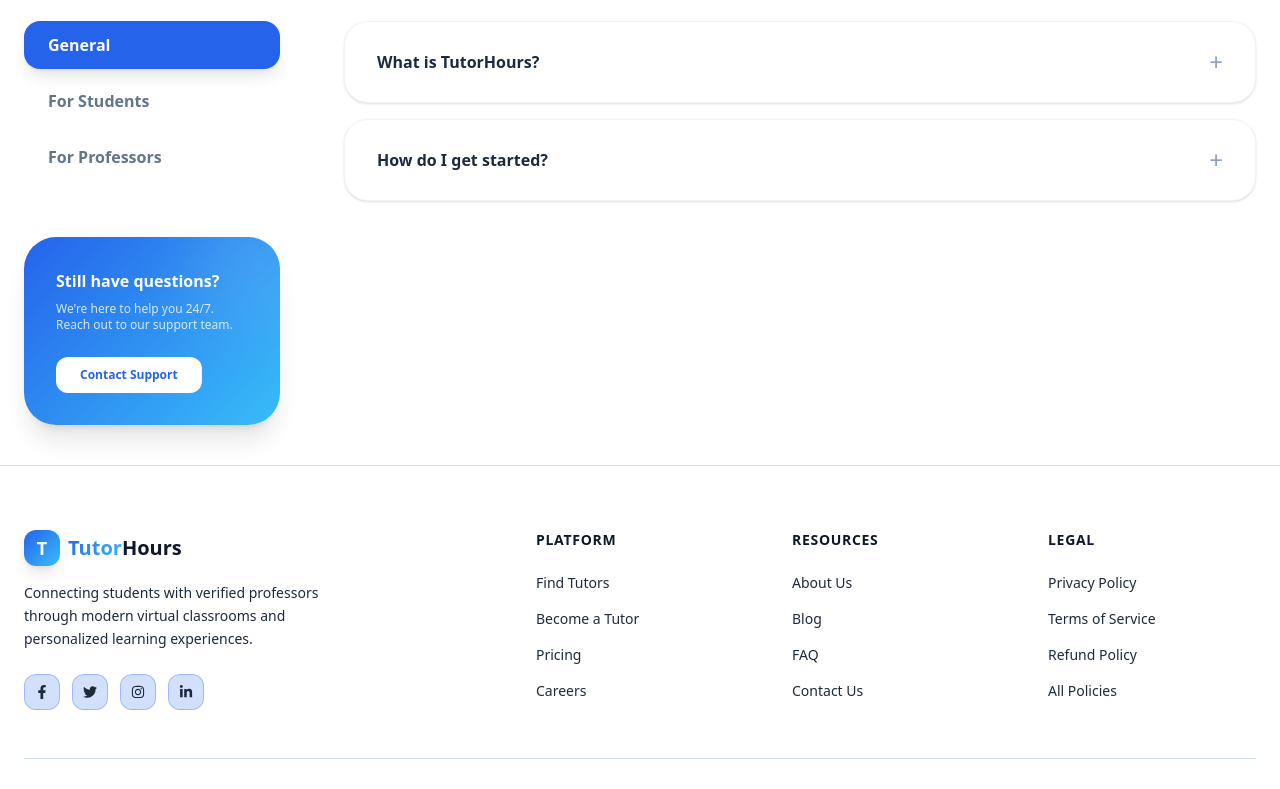
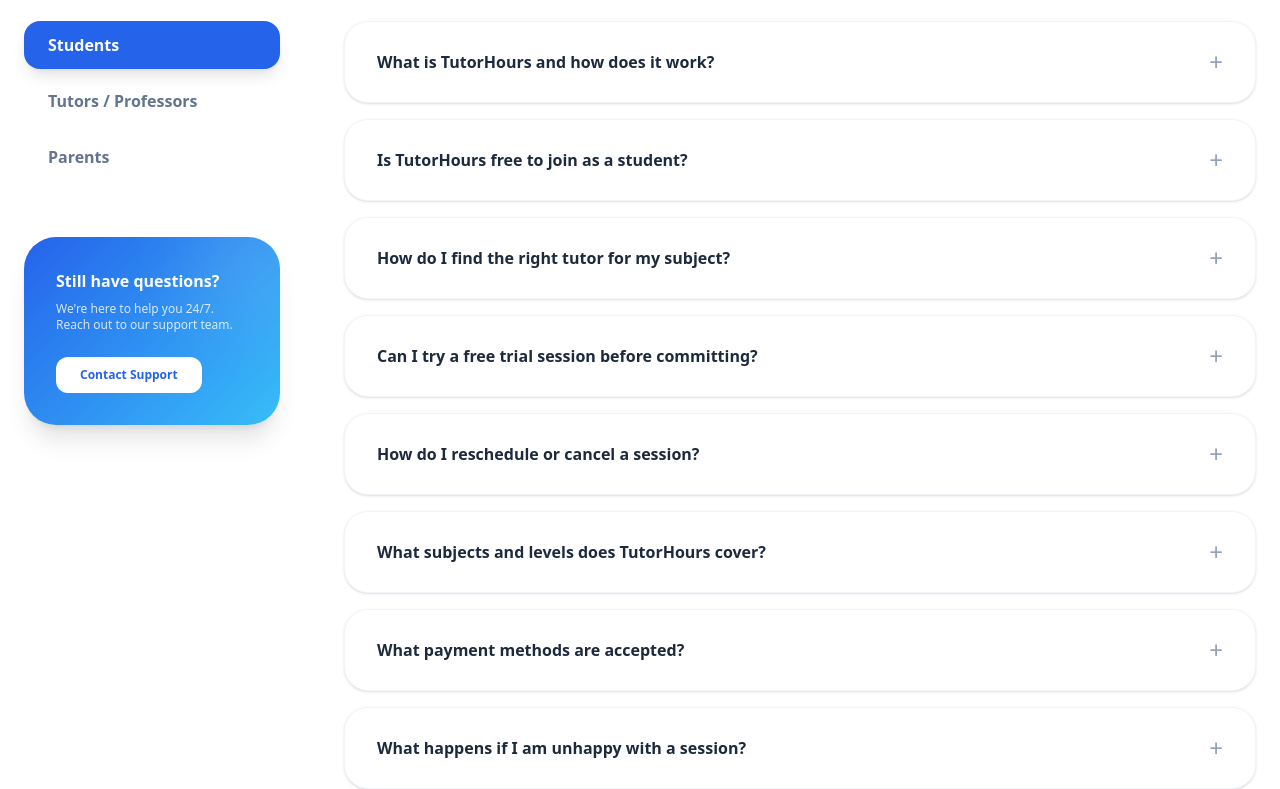
Before and after one commit to sivanika/tutor_frontend, a React (Vite) app: page /faq in a window 1280 px wide. Shown: the part 440-1229 px from the top of the page. Built offline with nearby package versions, Linux system fonts and the light colour scheme; no server answers.

Commit message:
correction updated

```diff
--- a/src/pages/FAQ.jsx
+++ b/src/pages/FAQ.jsx
@@ -3,45 +3,137 @@
 
 const FAQS = [
     {
-        category: "General",
+        category: "Students",
         questions: [
             {
-                q: "What is TutorHours?",
-                a: "TutorHours is a premium platform connecting students with verified professors for personalized academic guidance, exam prep, and research support."
+                q: "What is TutorHours and how does it work?",
+                a: "TutorHours is an online tutoring platform that connects students with qualified educators across all subjects and grade levels. Simply browse tutor profiles, choose one that matches your needs and budget, and book a session directly. Sessions happen via our integrated video platform — no downloads needed."
             },
             {
-                q: "How do I get started?",
-                a: "Simply sign up as a student, browse our list of verified tutors, and book a session that fits your schedule."
+                q: "Is TutorHours free to join as a student?",
+                a: "Yes — completely free. There are no subscription fees, registration charges, or hidden costs for students. You only pay when you book and complete a session with a tutor. The tutor's listed rate is exactly what you pay."
+            },
+            {
+                q: "How do I find the right tutor for my subject?",
+                a: "Use our search filters to narrow tutors by subject, grade level, language, hourly rate, and availability. Every tutor profile includes their qualifications, teaching experience, student reviews, and a sample intro video. You can also message a tutor before booking to gauge compatibility."
+            },
+            {
+                q: "Can I try a free trial session before committing?",
+                a: "Many tutors on TutorHours offer a free 15-minute introductory call so you can discuss your goals before booking a paid session. Look for the 'Free Intro' badge on tutor profiles. This helps you ensure the teaching style and subject depth are the right fit."
+            },
+            {
+                q: "How do I reschedule or cancel a session?",
+                a: "You can reschedule or cancel any upcoming session from your dashboard up to 24 hours before the scheduled time at no charge. Cancellations within 24 hours may incur a partial fee depending on the tutor's individual policy, which is displayed on their profile."
+            },
+            {
+                q: "What subjects and levels does TutorHours cover?",
+                a: "TutorHours covers a wide range including: School subjects (Class 1–12), Competitive exams (JEE, NEET, UPSC, CAT, IELTS), College-level courses (Engineering, Commerce, Arts), and Skill-based learning (Coding, Music, Art). New subjects are added regularly."
+            },
+            {
+                q: "What payment methods are accepted?",
+                a: "We accept UPI, Debit/Credit Cards, Net Banking, and major wallets. All payments are processed through a secure, encrypted gateway. You will receive a digital receipt after every transaction."
+            },
+            {
+                q: "What happens if I am unhappy with a session?",
+                a: "Your satisfaction matters. If a session doesn't meet expectations, report it within 48 hours via your dashboard. Our support team will review and, where valid, process a full or partial refund."
+            },
+            {
+                q: "Are my personal details and sessions private?",
+                a: "Yes. TutorHours follows strict data privacy practices. Your personal information is never shared with third parties. Session content is encrypted, and recordings are only accessible by you and your tutor."
+            },
+            {
+                q: "Can I learn in my own regional language?",
+                a: "Absolutely. TutorHours has tutors who teach in Hindi, Tamil, Telugu, Kannada, Bengali, Marathi, Punjabi, and many more regional languages. Use the language filter to find your match."
             }
         ]
     },
     {
-        category: "For Students",
+        category: "Tutors / Professors",
         questions: [
             {
-                q: "How are tutors verified?",
-                a: "Every professor on our platform undergoes a rigorous background check, including verification of their academic credentials and a trial teaching session."
+                q: "Who can become a tutor on TutorHours?",
+                a: "Any qualified educator can apply — school teachers, college professors, subject-matter experts, retired academics, and skilled professionals. You need to demonstrate subject expertise and communication skills."
             },
             {
-                q: "What if I'm not happy with a session?",
-                a: "We offer a satisfaction guarantee. If your session didn't meet expectations, contact our support team within 24 hours for a refund or credit."
+                q: "How does the tutor verification and onboarding process work?",
+                a: "Our team reviews your credentials, followed by a brief knowledge evaluation and a mock demo session. Approval typically takes 3–5 business days. Once approved, your profile goes live."
             },
             {
-                q: "Can I cancel a booking?",
-                a: "Yes, you can cancel up to 24 hours before the session for a full refund. Cancellations within 24 hours may incur a small fee depending on the tutor's policy."
+                q: "What documents do I need to submit for registration?",
+                a: "You will need to upload a government ID, highest academic qualification certificate, experience letters (if any), a profile photo, and bank account details for payouts."
+            },
+            {
+                q: "How much do tutors earn and what is the commission structure?",
+                a: "Tutors keep 82% of every session fee. TutorHours retains 18% for platform operations and student acquisition. You set your own hourly rate, giving you full control over your income."
+            },
+            {
+                q: "When and how are payouts processed?",
+                a: "Earnings are credited to your TutorHours wallet within 24 hours of session completion. You can withdraw to your bank account anytime, usually processed within 2-3 business days."
+            },
+            {
+                q: "Is there any subscription fee for tutors?",
+                a: "Basic registration is free. Tutors who opt for our Premium Subscription get priority placement in search results and access to advanced student leads. Subscription plans are optional."
+            },
+            {
+                q: "Can I teach multiple subjects or set my own schedule?",
+                a: "Yes! You can list up to 5 subjects per profile and your availability calendar is fully customizable. You can update your schedule at any time from your dashboard."
+            },
+            {
+                q: "How does the student rating and review system work?",
+                a: "Students rate tutors on a 5-star scale. Reviews are verified and visible on your profile. High ratings improve your visibility and build student trust."
+            },
+            {
+                q: "What technology do I need to conduct sessions?",
+                a: "You need a reliable internet connection, a computer/tablet with a webcam and mic, and a quiet environment. Our platform includes a built-in whiteboard and screen sharing."
+            },
+            {
+                q: "Can tutors from outside India join TutorHours?",
+                a: "Yes! TutorHours is a global platform. Tutors from any country are welcome. International payouts are processed via wire transfer or PayPal."
             }
         ]
     },
     {
-        category: "For Professors",
+        category: "Parents",
         questions: [
             {
-                q: "How do I become a tutor?",
-                a: "Click on 'Become a Tutor' in the footer, fill out the application form, and our team will get in touch for the verification process."
+                q: "How does TutorHours ensure my child's safety?",
+                a: "Safety is our top priority. Every tutor undergoes identity verification and background checks. Sessions happen inside our secure platform, and you can enable session monitoring."
             },
             {
-                q: "When do I get paid?",
-                a: "Payments are processed weekly and sent directly to your linked bank account after the session is successfully completed."
+                q: "Are the tutors' qualifications genuinely verified?",
+                a: "Yes. Every tutor's certificates and experience are manually reviewed. We also conduct a knowledge evaluation and demo session as part of the approval process."
+            },
+            {
+                q: "Can I monitor my child's learning progress?",
+                a: "Absolutely. Link your parent account to your child's profile to access a Parent Dashboard showing session history, duration, attendance, and tutor notes."
+            },
+            {
+                q: "Is TutorHours affordable?",
+                a: "Yes. We offer a wide range of price points, from budget-friendly tutors starting around ₹150/hour to specialists. Many tutors also offer discounted packages for regular bookings."
+            },
+            {
+                q: "Can I purchase session packages or pay as I go?",
+                a: "Both! You can book individual sessions or purchase multi-session bundles (4, 8, or 12 sessions) at a discounted rate, saving up to 20%."
+            },
+            {
+                q: "What is the refund policy?",
+                a: "If a session is unsatisfactory, you can raise a refund request within 48 hours. Our support team reviews all requests fairly and processes valid refunds within 5–7 working days."
+            },
+            {
+                q: "How do I pick the best tutor for my child?",
+                a: "Read tutor profiles, watch their intro videos, and interact with a few via free introductory sessions. Our smart matching tool also provides recommendations based on needs."
+            },
+            {
+                q: "What if my child is shy or struggles with online learning?",
+                a: "One-on-one sessions are ideal for shy children. Our tutors are experienced in adapting to different personalities and personalized teaching styles."
+            },
+            {
+                q: "Can I be present in the session room with my child?",
+                a: "Yes, parents are welcome to sit alongside their child, especially in the beginning. You can also use silent observation mode via the Parent Dashboard."
+            },
+            {
+                q: "Does TutorHours support students with special learning needs?",
+                a: "Yes. We have tutors trained in special education for students with dyslexia, ADHD, autism, or other differences. Use the 'Special Needs' filter to find specialists."
             }
         ]
     }
@@ -69,7 +161,7 @@
 }
 
 export default function FAQ() {
-    const [activeCat, setActiveCat] = useState("General");
+    const [activeCat, setActiveCat] = useState("Students");
 
     return (
         <>
```
Also changed, not shown: public/rao.jpeg (added), public/sujatha.jpeg (added).
